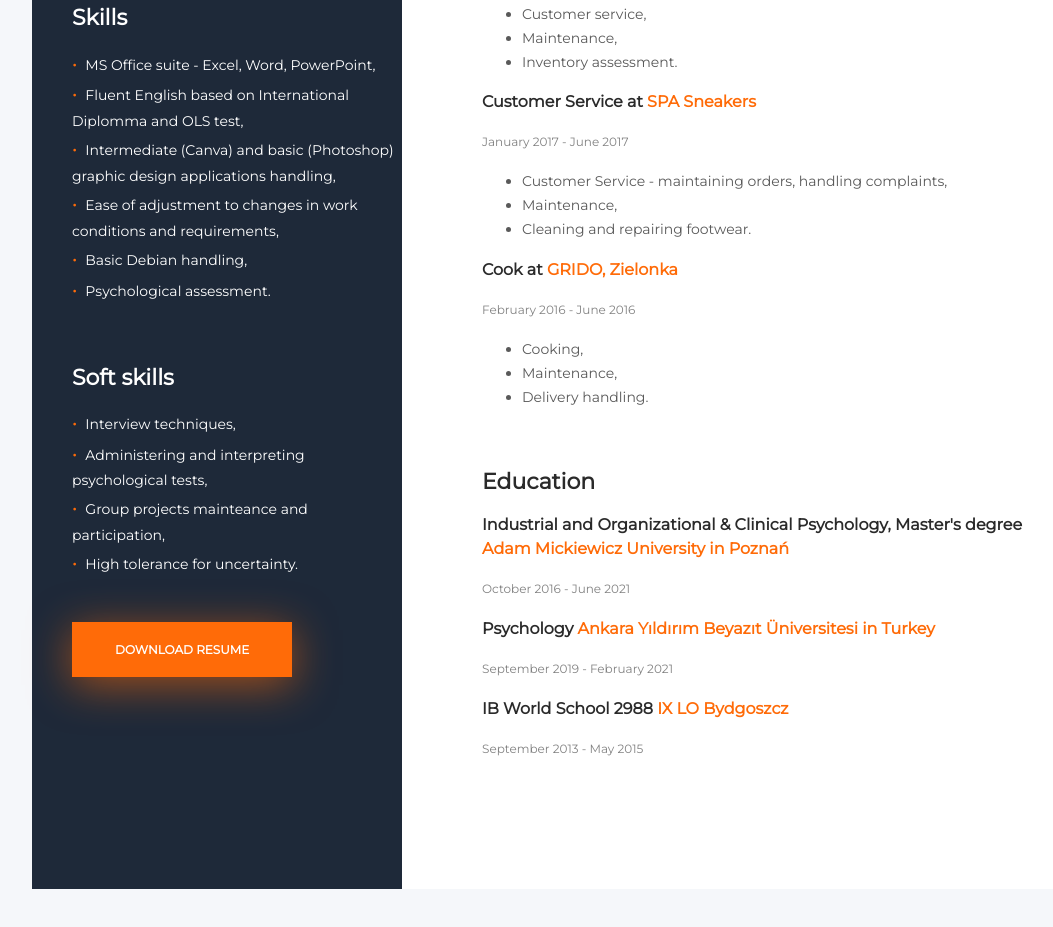
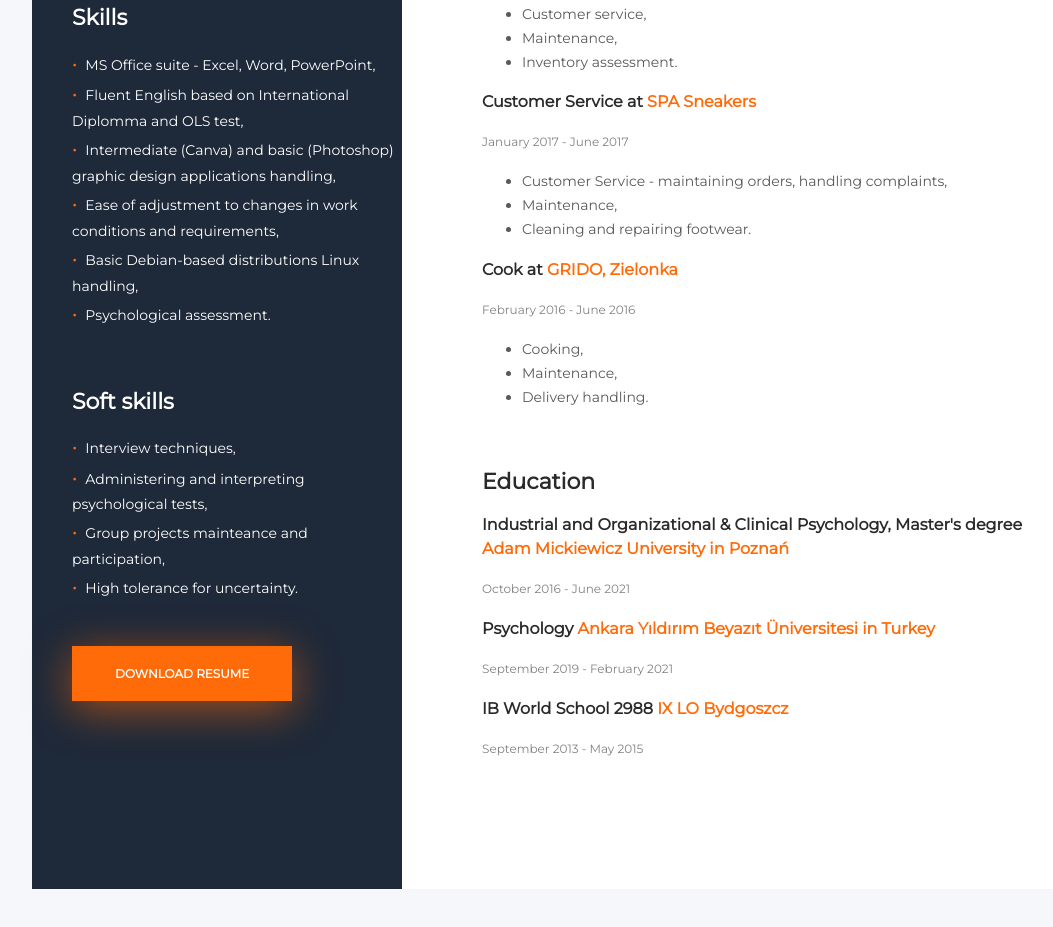
Before and after one commit to niezgorszynick/Resume, a plain HTML site: page index.html in a window 1280 px wide. Shown: the part 670-1597 px from the top of the page, without its empty margins (16-1069 px from the left). Drawn offline with nearby package versions, Linux system fonts and the light colour scheme.

Commit message:
Update index.html

```diff
--- a/index.html
+++ b/index.html
@@ -50,7 +50,7 @@
             <li class="skills-item">Fluent English based on International Diplomma and OLS test,</li>
             <li class="skills-item">Intermediate (Canva) and basic (Photoshop) graphic design applications handling,</li>
             <li class="skills-item">Ease of adjustment to changes in work conditions and requirements,</li>
-            <li class="skills-item">Basic Debian handling,</li>
+            <li class="skills-item">Basic Debian-based distributions Linux handling,</li>
             <li class="skills-item">Psychological assessment.</li>
           </ul>
         </section>
```
